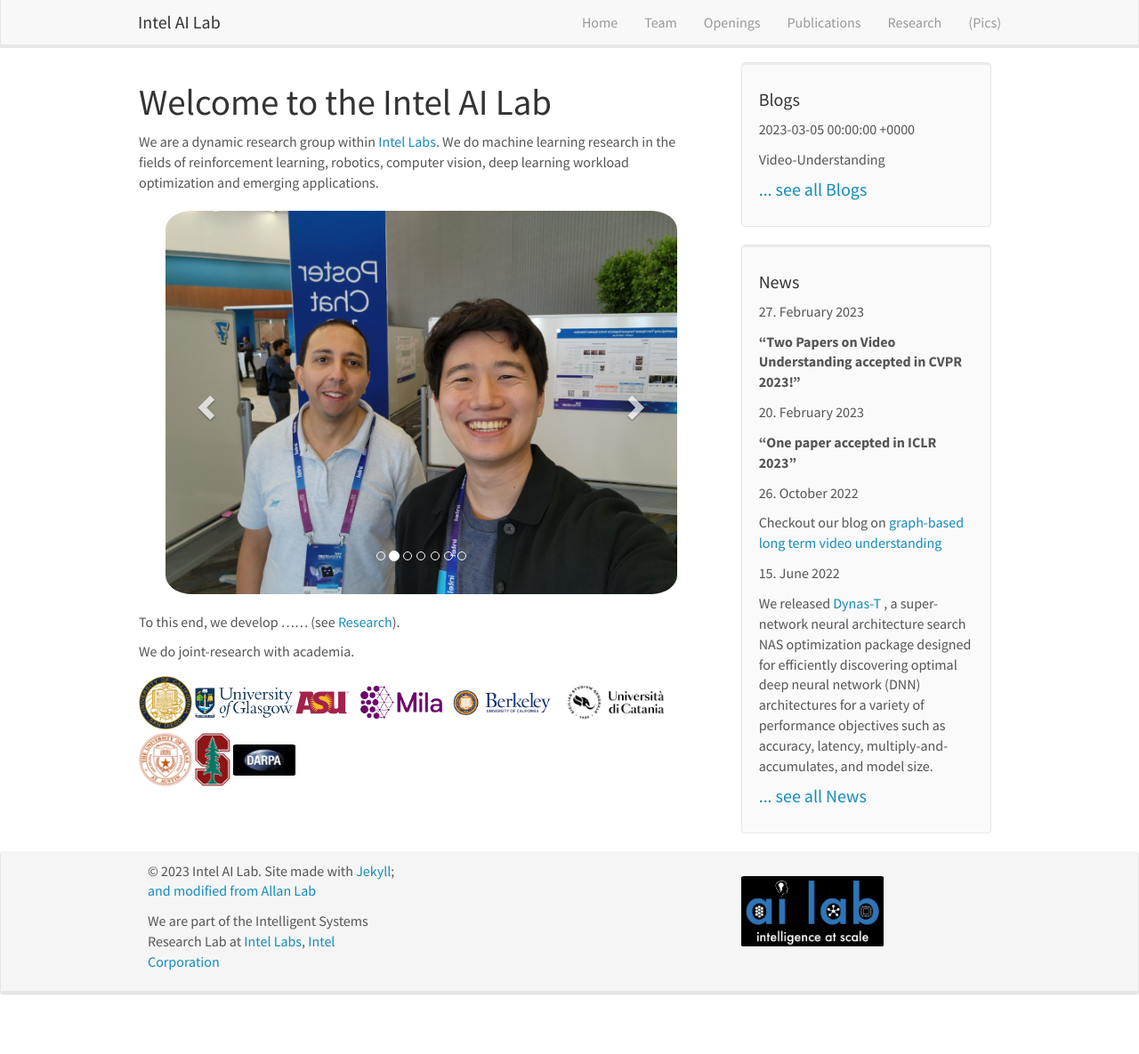
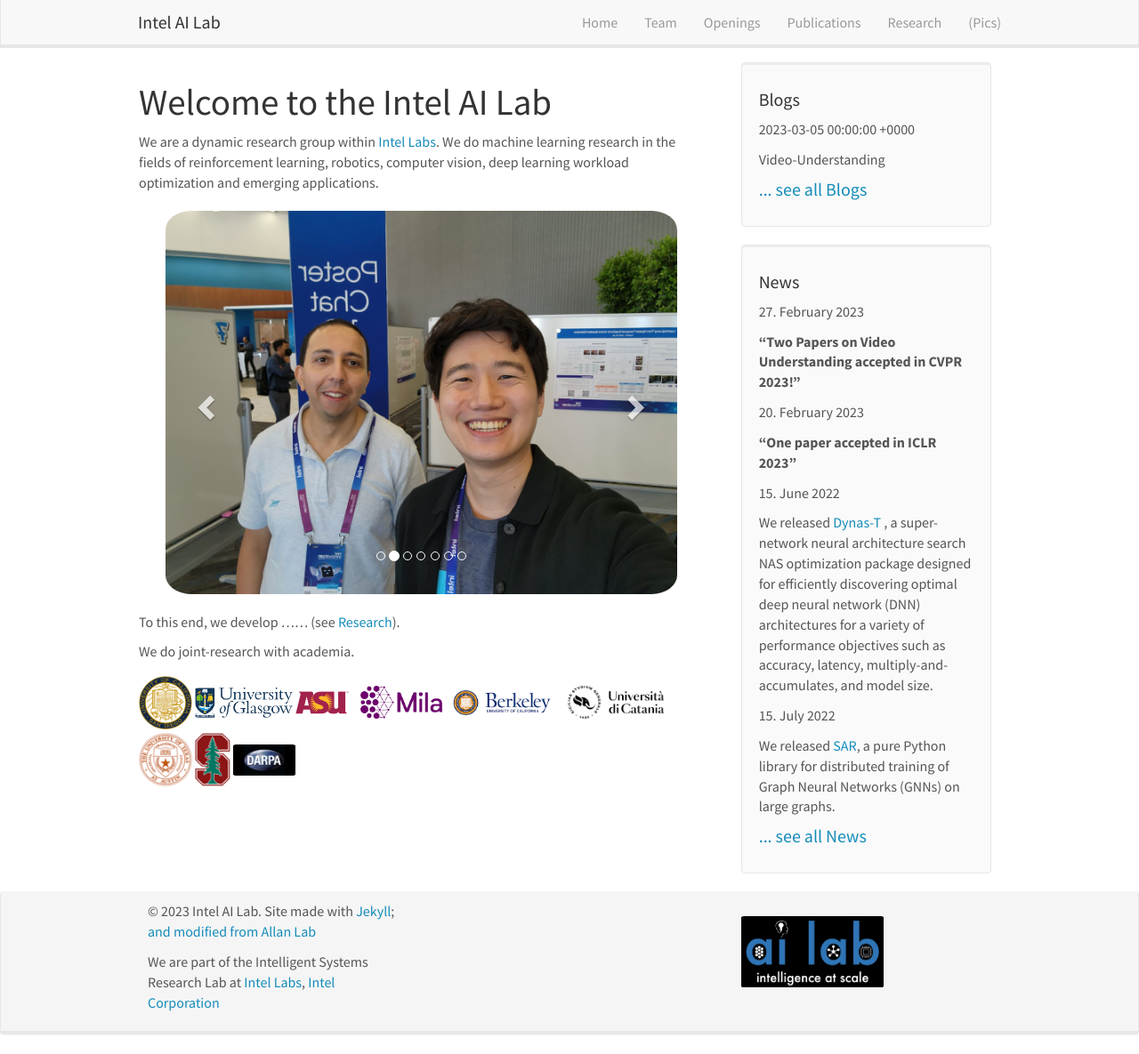
Before and after one commit to intelailabpage/intelailabpage.github.io, a Jekyll site: the page built from _pages/home.md, in a window 1280 px wide and 1185 px high. Shown: the whole window at 89% size. Built offline with Jekyll 4.4.1, drawn with Linux system fonts in a browser that asks for light colours; nearby versions of some CDN libraries.

Commit message:
Update news.yml

```diff
--- a/_data/news.yml
+++ b/_data/news.yml
@@ -8,9 +8,6 @@
 # - date: 1. February 2023
 #   headline: We are starting a new effort on AI for Science focused on developing groundbreaking AI innovations with strategic partners including MILA (led by Yoshua Bengio) and the Matter Lab at U. of Toronto (led by Alán Aspuru-Guzik).
 
-- date: 26. October 2022
-  headline: Checkout our blog on <a href="https://community.intel.com/t5/Blogs/Tech-Innovation/Artificial-Intelligence-AI/Spatio-Temporal-Graphs-for-Long-Term-Video-Understanding/post/1425258#.Y1oG7jhUOBs.linkedin"> graph-based long term video understanding </a>
-
 - date: 15. June 2022
   headline: We released <a href="https://github.com/IntelLabs/DyNAS-T"> Dynas-T </a>, a super-network neural architecture search NAS optimization package designed for efficiently discovering optimal deep neural network (DNN) architectures for a variety of performance objectives such as accuracy, latency, multiply-and-accumulates, and model size.
 
```
